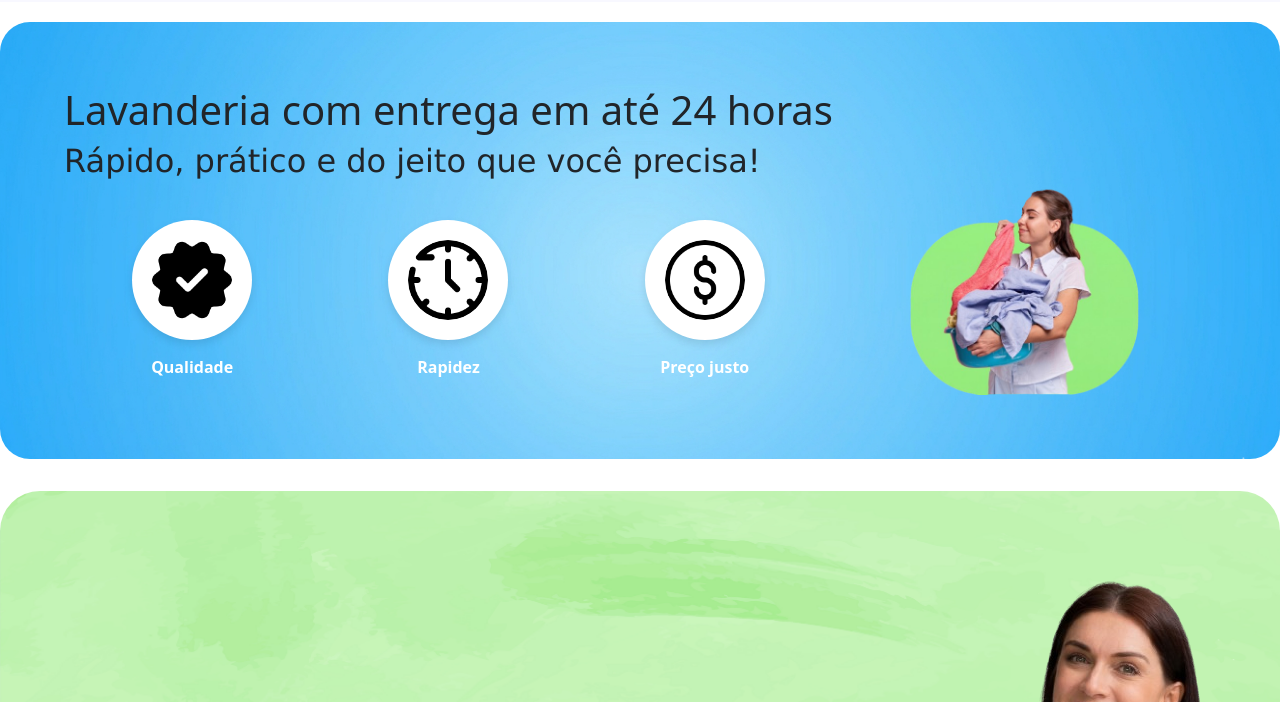
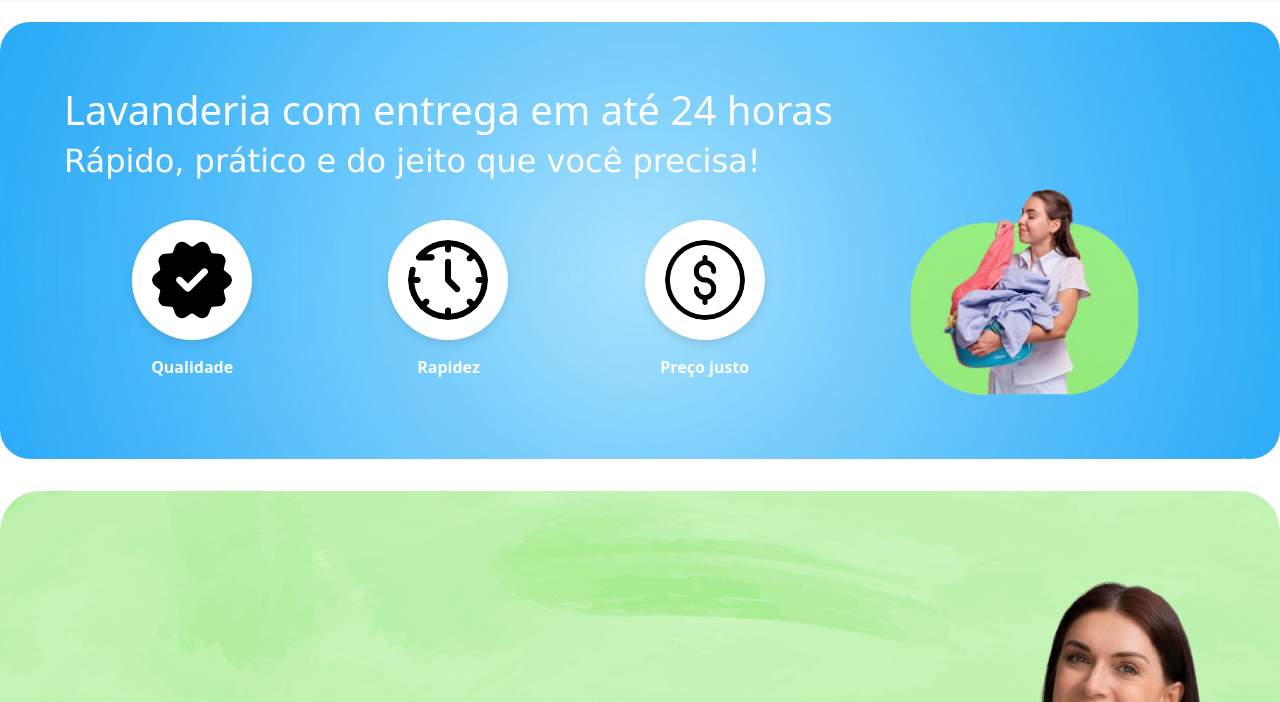
Before and after one commit to Joaopedro1702/Clothean, a website: page HTML/index.html in a window 1280 px wide. Shown: the part 98-800 px from the top of the page. Drawn offline with nearby package versions, Linux system fonts and the light colour scheme; some packages are replaced by stand-ins of ours; a script that the page names is missing.

Commit message:
Arrumando a cor da fonte da classe texto para branco.

```diff
--- a/CSS/stylePadrao.css
+++ b/CSS/stylePadrao.css
@@ -325,3 +325,7 @@ button:hover {
     color: white;
     transform: scale(1.05);
 }
+
+.texto{
+    color: white;
+}
```
